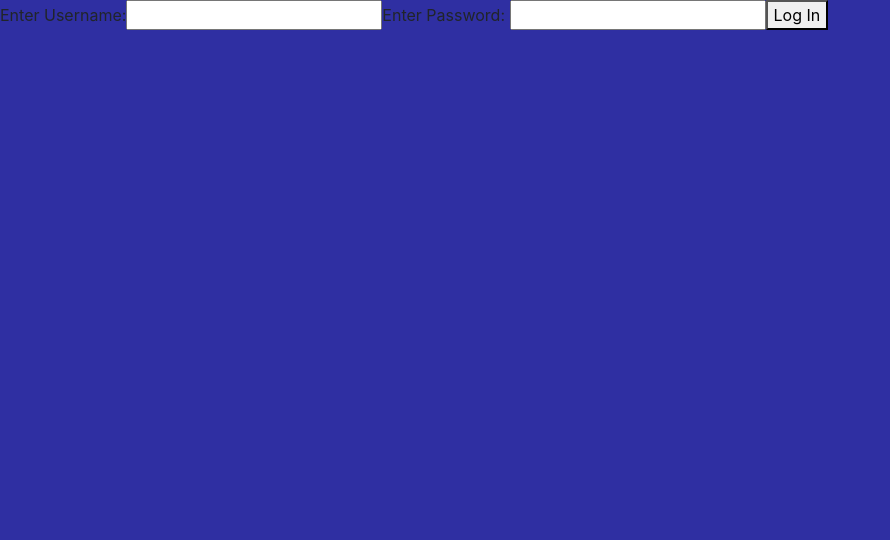
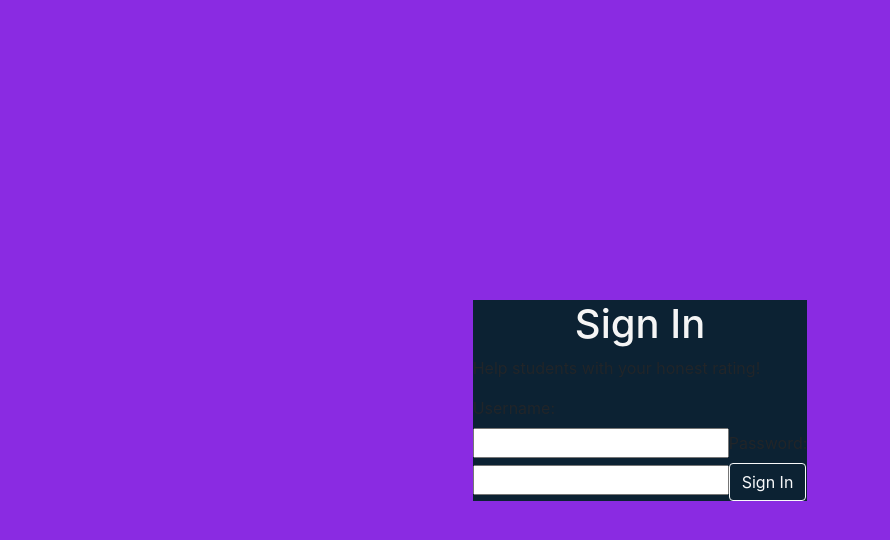
Before and after one commit to elliotcho/Rate-My-Courses, a React (Create React App) app in the folder client/: page /login in a window 1280 px wide. Shown: the top 540 px of the page, without its empty margins (0-890 px from the left). Built offline with nearby package versions, Linux system fonts and the light colour scheme.

Commit message:
LogIn design

```diff
--- a/client/src/components/auth/LogIn.css
+++ b/client/src/components/auth/LogIn.css
@@ -1,3 +1,16 @@
 body{
     background-color: blueviolet;
 }
+
+.sign-in {
+    position: fixed;
+    display: flex;
+    align-items: center;
+    width: 100%;
+    height: 100%;
+}
+
+.sign-in .sign-in-form {
+    background-color: #0c2233;
+    margin: 0 auto;
+}
--- a/client/src/components/auth/LogIn.jsx
+++ b/client/src/components/auth/LogIn.jsx
@@ -1,4 +1,5 @@
 import React, {Component} from 'react';
+import "./LogIn.css"
 class LogIn extends Component{
     constructor(){
         super();
@@ -6,12 +7,15 @@ class LogIn extends Component{
 
     render(){
         return(
-            <div>
-                <form method="post">
-                <label for="username">Enter Username:</label>
-                <input type="text" id="username" name="user"/>
-                <label for="password">Enter Password: <input type="text" id="password"/> </label>
-                <button>Log In</button>
+            <div className="sign-in container-fluid">
+                <form action="" className="sign-in-form">
+                        <h1 className="title">Sign In</h1>
+                        <p className="sign-in-p">Help students with your honest rating!</p>
+                        <label className="input-label" htmlFor="username">Username:</label><br/>
+                        <input className="input-ans" type="text"/>
+                        <label className="input-label" htmlFor="password">Password:</label><br/>
+                        <input className="input-ans"type="password"/>
+                        <button className="btn btn-outline-light">Sign In</button>
                 </form>
             </div>
         )
--- a/client/src/components/auth/SignUp.css
+++ b/client/src/components/auth/SignUp.css
@@ -1,30 +1,30 @@
 
-.container-fluid {
+.sign-up .container-fluid {
     text-align: center;
     background-color: #d9ecf2;
     max-width: 60%;
     border-radius: 20px;
 
 }
-.intro h1 {
+.sign-up .intro h1 {
     color: #132743;
 }
 
-.input-field {
+.sign-up .input-field {
     margin: 20px;
     color: #132743;
 }
- .sign-up-info {
+.sign-up .sign-up-info {
      text-align: left;
      padding: 0 30%;
  }
 
-.input-ans {
+ .sign-up .input-ans {
     border-radius: 17px;
     outline: none;
 }
 
-.btn {
+.sign-up .btn {
     text-align: left;
     margin: 11px 10%;
 }
--- a/client/src/components/auth/SignUp.jsx
+++ b/client/src/components/auth/SignUp.jsx
@@ -10,7 +10,7 @@ class SignUp extends Component{
 
     render(){
         return(
-            <div className="container-fluid">
+            <div className="sign-up container-fluid">
                 <form action="" className="sign-up-form">
                     <div className="intro">
                         <h1>Sign Up</h1>
```
